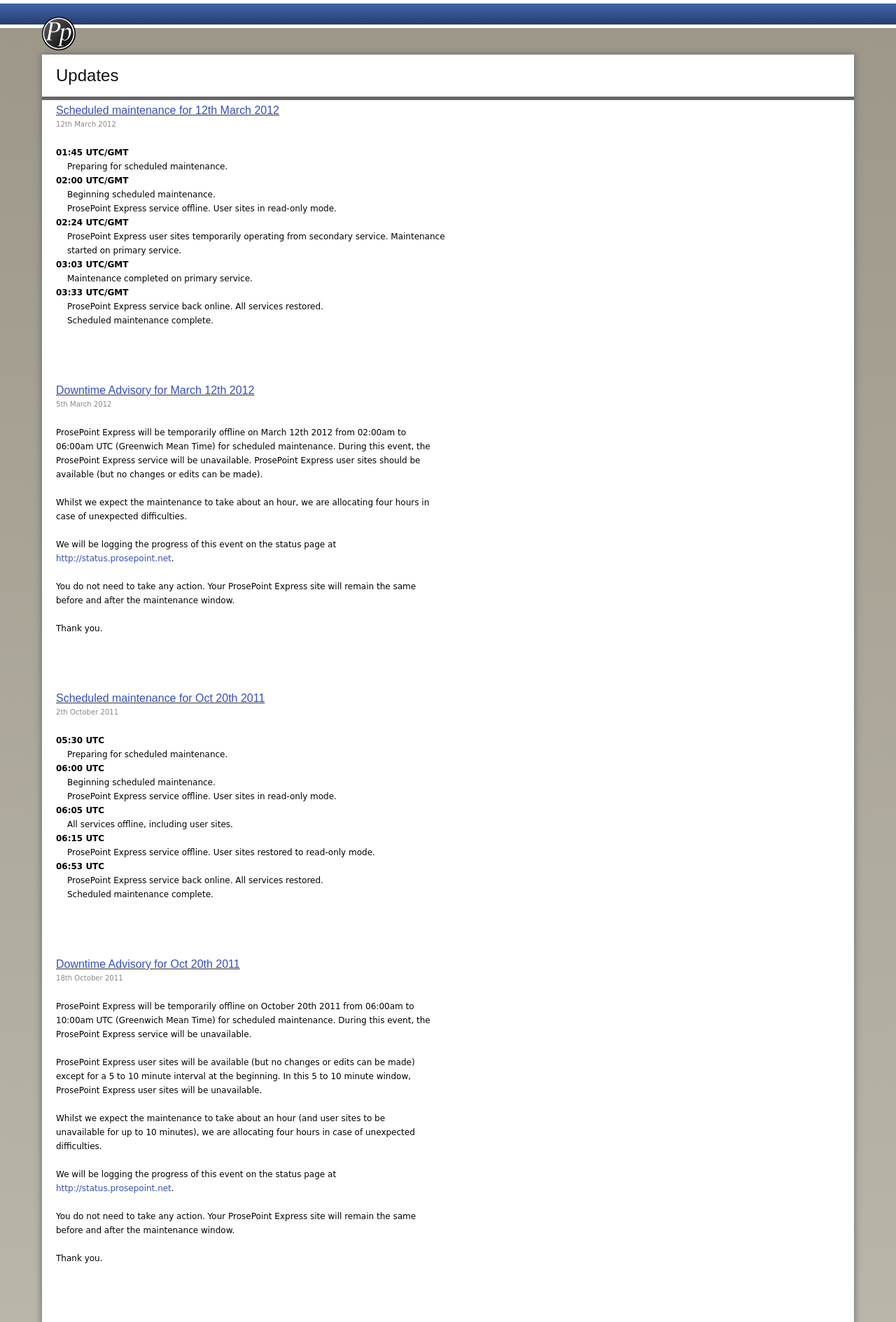
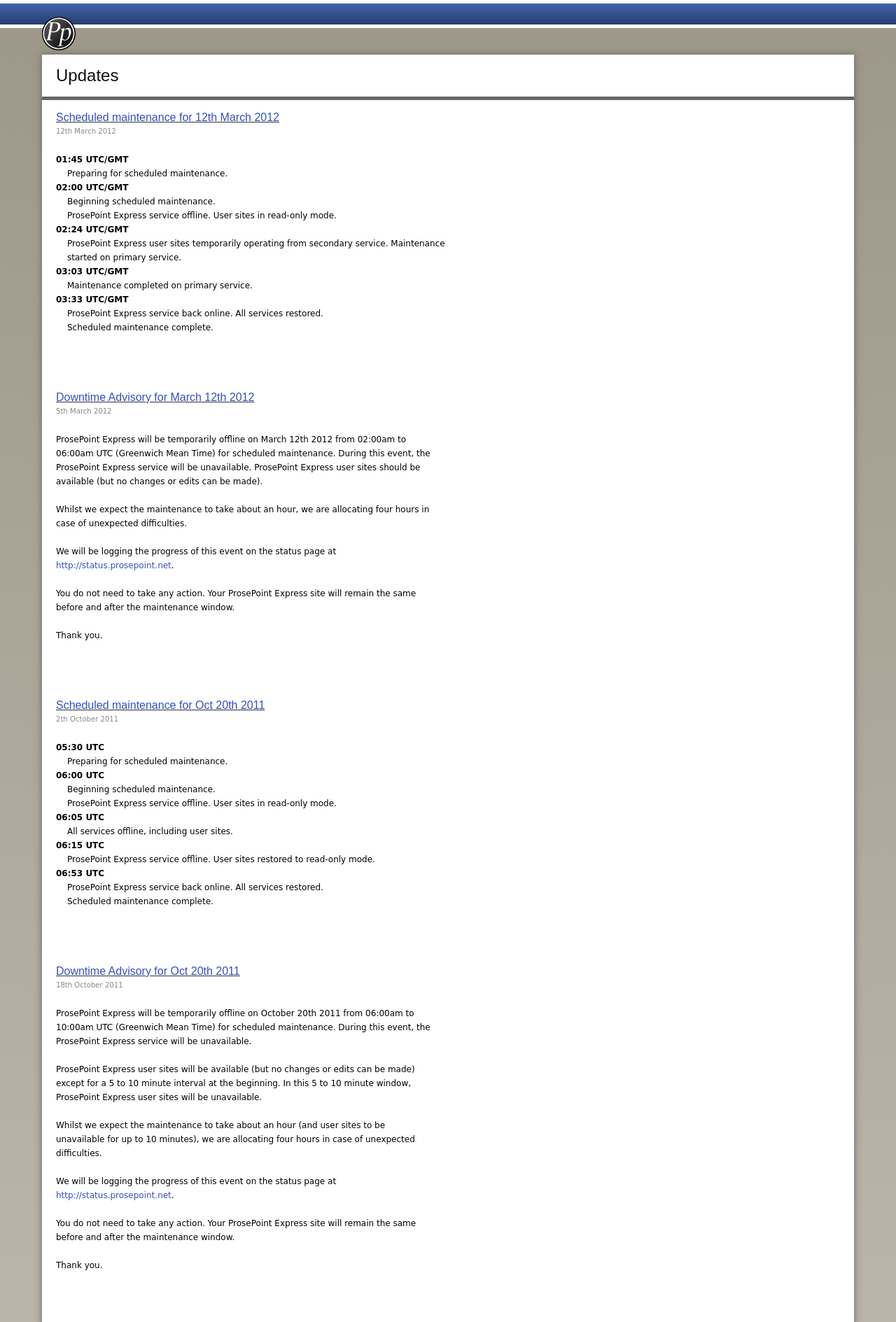
Before and after one commit to prosepoint/prosepoint.github.io, a Jekyll site: the page built from index.html, in a window 1280 px wide. Shown: the top 1889 px of the page at 70% size. Built offline with Jekyll 4.4.1, drawn with Linux system fonts in a browser that asks for light colours.

Commit message:
highrise.theme: Minor spacing change.

```diff
--- a/_includes/highrise.css
+++ b/_includes/highrise.css
@@ -83,7 +83,7 @@
 
 #page-title { padding: 10px 20px; color: #111; background: #fff; margin: 0 -20px; }
 .with-breadcrumb #page-title { padding-top: 0; }
-.no-tabs #page-title, .in-maintenance #page-title { border-bottom: 5px solid #666; margin-bottom: 5px; }
+.no-tabs #page-title, .in-maintenance #page-title { border-bottom: 5px solid #666; margin-bottom: 15px; }
 
 div.tabs { margin: 0 -20px 10px -20px; }
 ul.tabs { height: 30px; background: #444; color: #eee; margin: 0; padding: 0 10px; }
```
